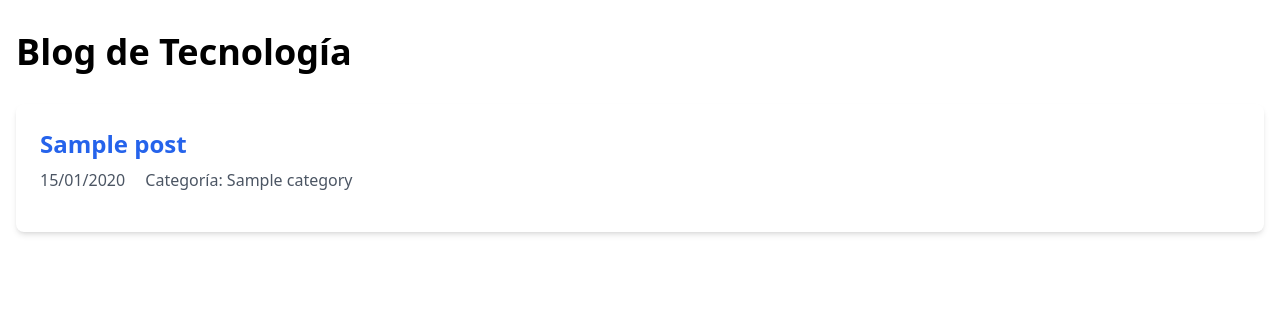
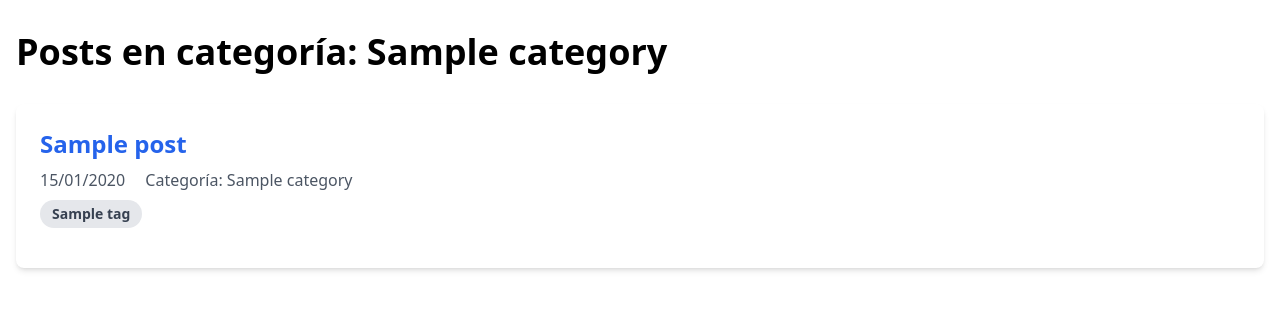
Before and after one commit to Jaolmos/acerobit-blog-django, a Django app: template blog/templates/blog/post_list.html in a window 1280 px wide. Shown: the top 310 px of the page. Run offline with Django 3.2, Linux system fonts and the light colour scheme; the template is opened without the code that fills it: most values are stand-ins (such as "Sample title", 1, 10 or a date in 2020); some libraries are stand-ins or nearby versions.

Commit message:
feat: filtrado por categorías y tags

```diff
--- a/blog/templates/blog/post_list.html
+++ b/blog/templates/blog/post_list.html
@@ -2,7 +2,14 @@
 
 {% block content %}
 <div class="container mx-auto px-4 py-8">
+   {% if category %}
+       <h1 class="text-4xl font-bold mb-8">Posts en categoría: {{ category }}</h1>
+   {% elif tag %}
+       <h1 class="text-4xl font-bold mb-8">Posts con etiqueta: {{ tag }}</h1>
+   {% else %}
        <h1 class="text-4xl font-bold mb-8">Blog de Tecnología</h1>
+   {% endif %}
+
    <div class="space-y-6">
        {% for post in posts %}
            <article class="bg-white p-6 rounded-lg shadow-md hover:shadow-lg transition-shadow">
@@ -13,7 +20,18 @@
                </h2>
                <div class="text-gray-600 mb-4">
                    <span class="mr-4">{{ post.created_at|date:"d/m/Y" }}</span>
-                    <span>Categoría: {{ post.category.name }}</span>
+                   <a href="{% url 'blog:post_by_category' post.category.slug %}" class="hover:text-blue-600">
+                       Categoría: {{ post.category.name }}
+                   </a>
+                   {% if post.tags.all %}
+                       <div class="mt-2">
+                           {% for tag in post.tags.all %}
+                               <a href="{% url 'blog:post_by_tag' tag.slug %}" class="inline-block bg-gray-200 rounded-full px-3 py-1 text-sm font-semibold text-gray-700 mr-2 hover:bg-gray-300">
+                                   {{ tag.name }}
+                               </a>
+                           {% endfor %}
+                       </div>
+                   {% endif %}
                </div>
            </article>
        {% endfor %}
--- a/blog/urls.py
+++ b/blog/urls.py
@@ -5,5 +5,7 @@ app_name = 'blog'
 
 urlpatterns = [
     path('', views.PostListView.as_view(), name='post_list'),
+    path('category/<slug:slug>/', views.PostByCategoryView.as_view(), name='post_by_category'),
+    path('tag/<slug:slug>/', views.PostByTagView.as_view(), name='post_by_tag'),
     path('<slug:slug>/', views.PostDetailView.as_view(), name='post_detail'),
 ]
```
Also changed, not shown: blog/views.py (+27 -0 lines). Lines whose indentation alone changed are shown as unchanged.
